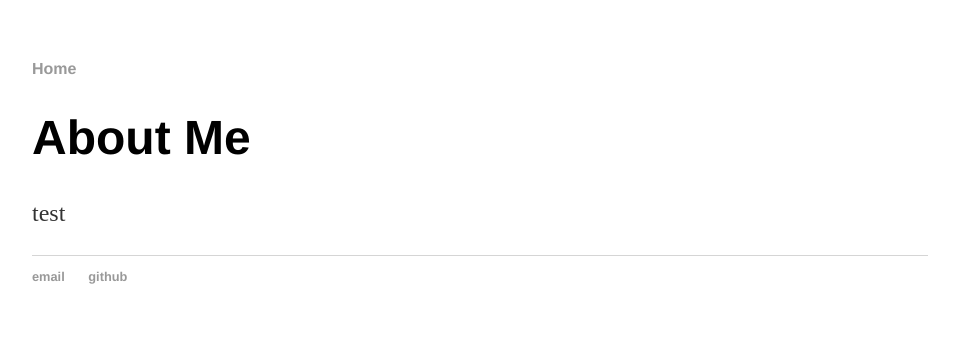
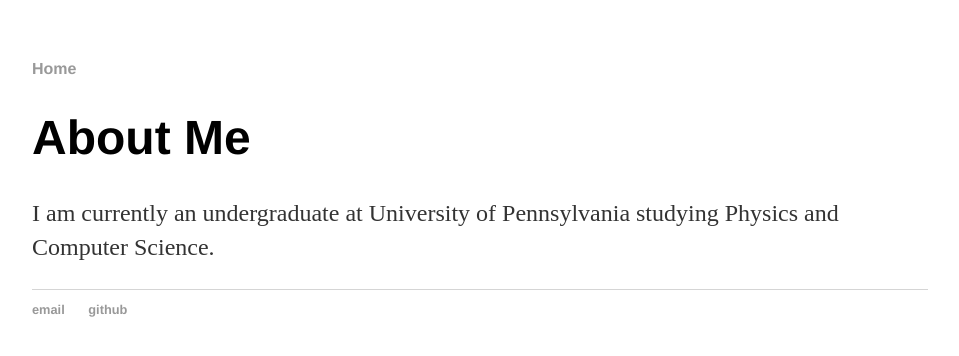
Before and after one commit to bchen00/bchen00.github.io, a Jekyll site: the page built from index.html, in a window 1280 px wide. Shown: the top 356 px of the page, without its empty margins (160-1119 px from the left). Built offline with Jekyll 4.4.1, drawn with Linux system fonts in a browser that asks for light colours.

Commit message:
Update index.html

```diff
--- a/index.html
+++ b/index.html
@@ -4,5 +4,5 @@ title: William David Chen
 ---
 <div class="blurb">
 	<h1>About Me</h1>
-	<p>test</p>
+	<p>I am currently an undergraduate at University of Pennsylvania studying Physics and Computer Science.</p>
 </div><!-- /.blurb -->
```
